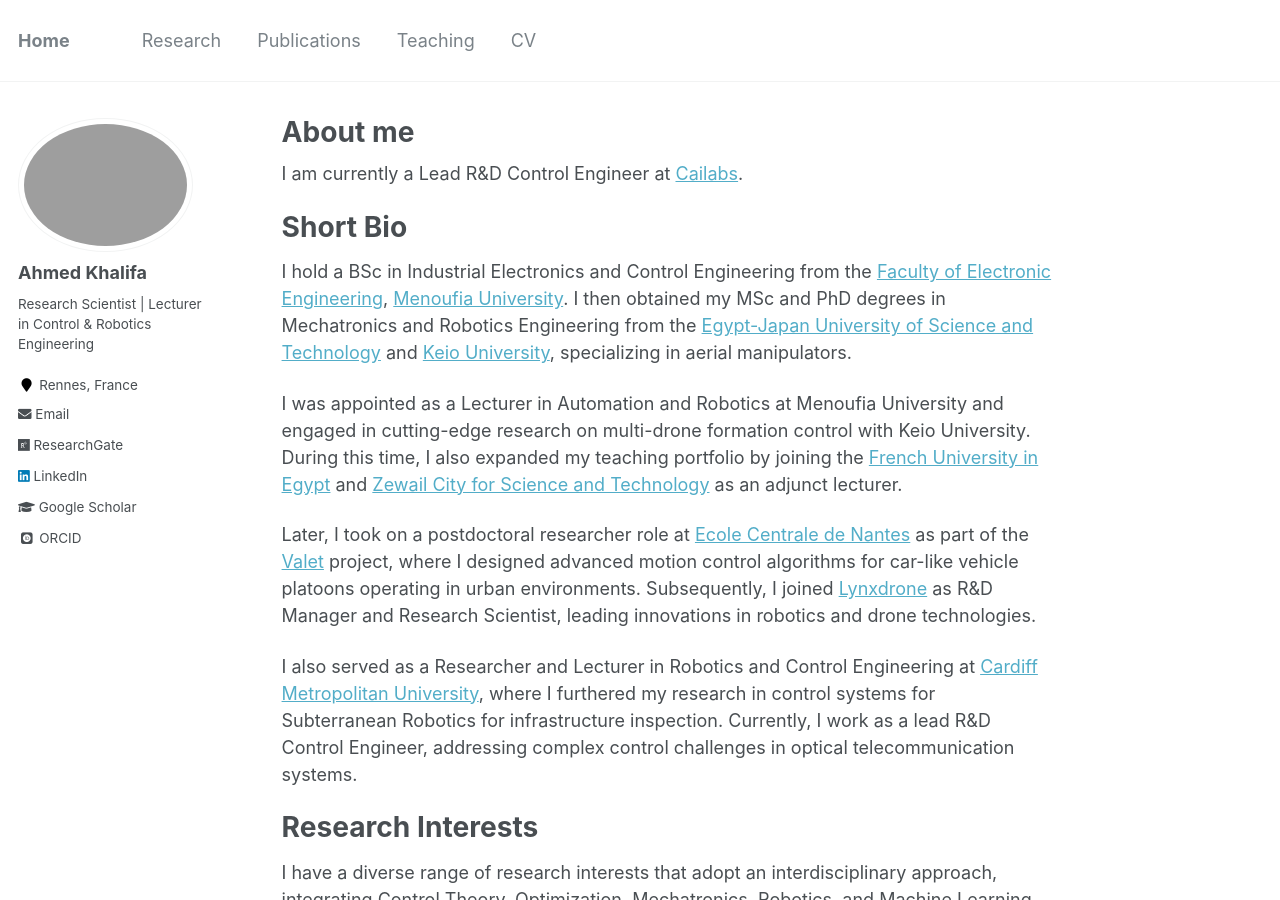
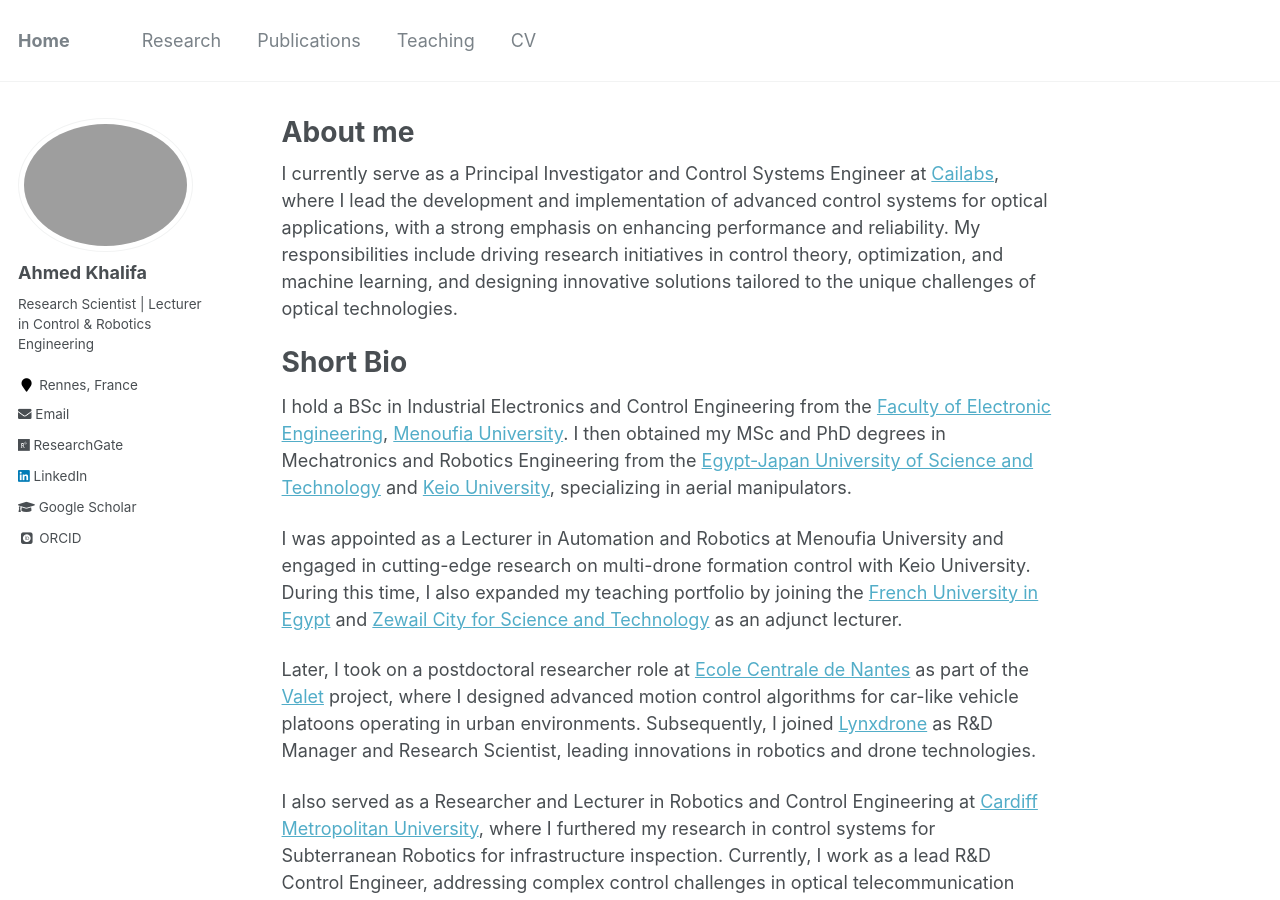
Before and after one commit to amekhalifa/amekhalifa.github.io, a Jekyll site: the page built from _pages/about.md, in a window 1280 px wide and 900 px high. Built offline with Jekyll 4.4.1, drawn with Linux system fonts in a browser that asks for light colours; some web fonts are replaced.

Commit message:
updates V3

```diff
--- a/_pages/about.md
+++ b/_pages/about.md
@@ -9,7 +9,9 @@ redirect_from:
 ---
 <!--- Researcher-Lecturer of Automation and Robotics -->
 
-I am currently a Lead R&D Control Engineer at [Cailabs](https://www.cailabs.com/).
+
+I currently serve as a Principal Investigator and Control Systems Engineer at [Cailabs](https://www.cailabs.com/), where I lead the development and implementation of advanced control systems for optical applications, with a strong emphasis on enhancing performance and reliability. My responsibilities include driving research initiatives in control theory, optimization, and machine learning, and designing innovative solutions tailored to the unique challenges of optical technologies.
+
 
 # Short Bio
 
```
